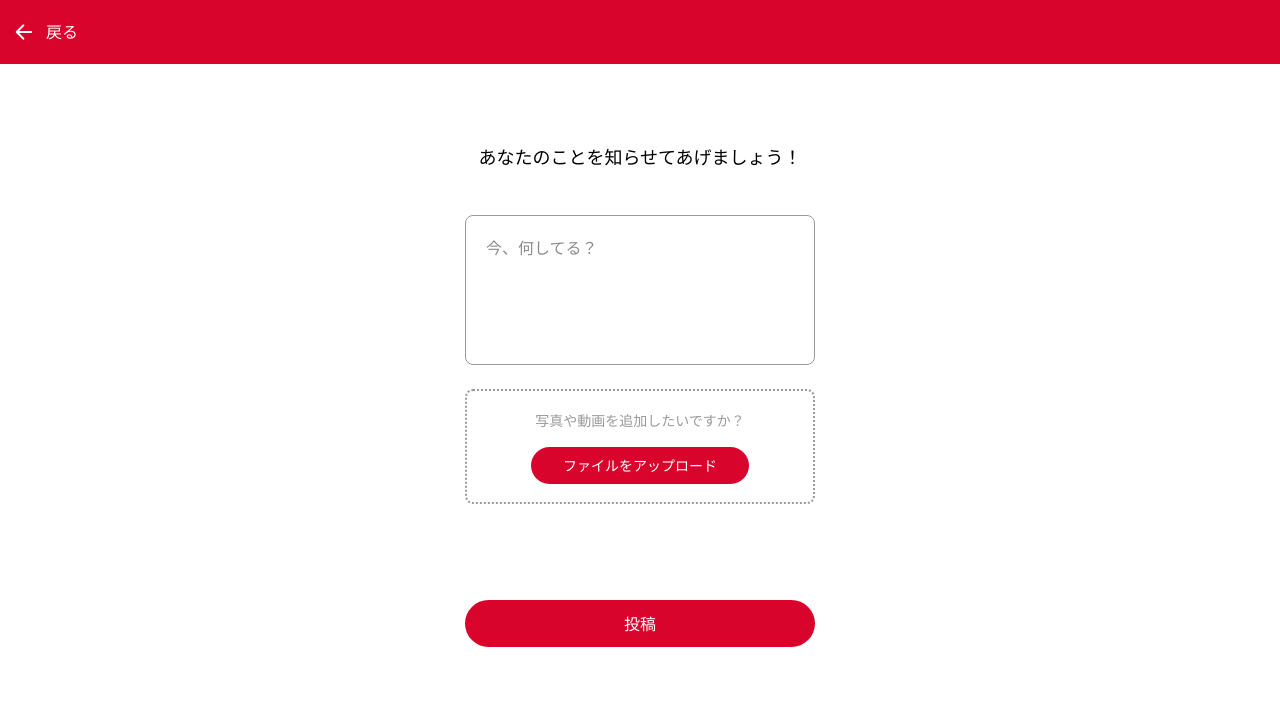
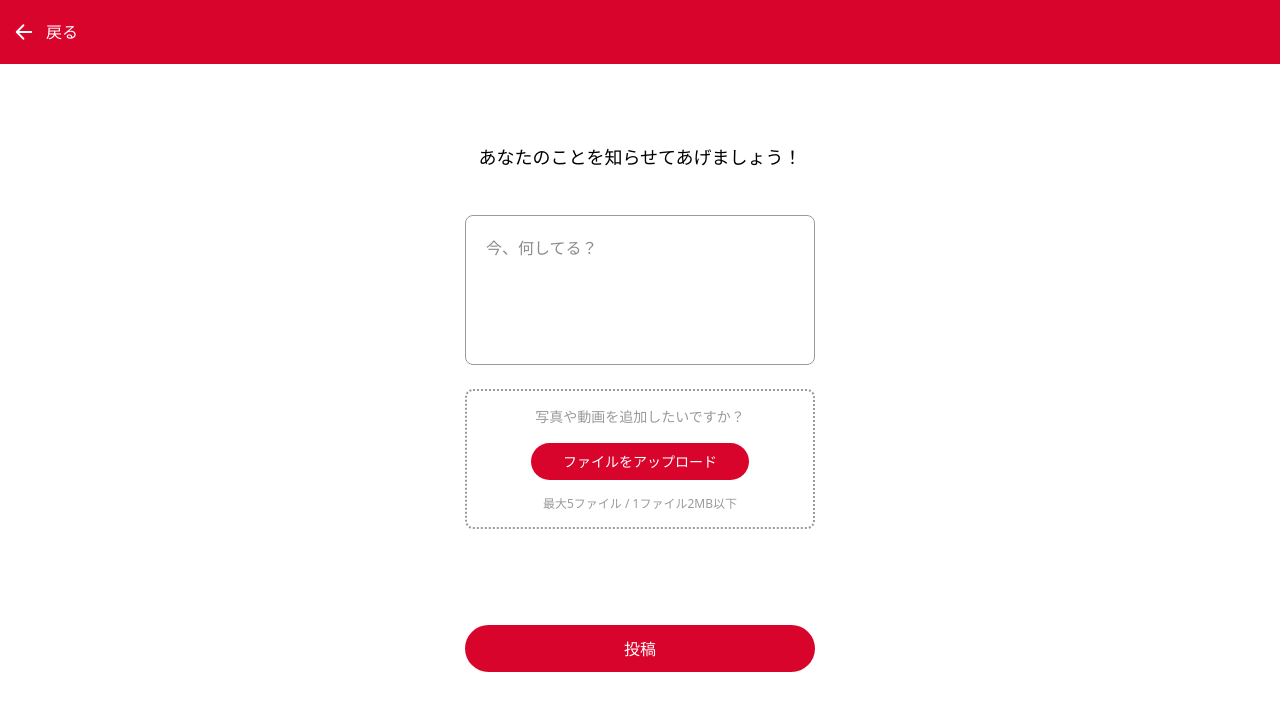
Before and after one commit to Gran-App-Vantan/vanx-frontend, a Next.js app in the folder vanx-app/: page /post in a window 1280 px wide. Shown: the top 710 px of the page. Built offline with nearby package versions, Linux system fonts and the light colour scheme.

Commit message:
change: MAX_FILE_SIZE 50MB -> 2MB

```diff
--- a/vanx-app/app/post/page.tsx
+++ b/vanx-app/app/post/page.tsx
@@ -41,6 +41,15 @@ export default function Post() {
 
     try {
       setIsSubmitting(true);
+
+      const MAX_FILE_SIZE = 2 * 1024 * 1024; // 2MB制限
+      const oversizedFiles = previewFiles.filter(file => file.file && file.file.size > MAX_FILE_SIZE);
+
+      if (oversizedFiles.length > 0) {
+        const fileNames = oversizedFiles.map(f => f.file?.name).join(', ');
+        alert(`以下のファイルがサイズ制限（2MB）を超えています: ${fileNames}`);
+        return;
+      }
 
       const formData = new FormData();
       formData.append("content", postContent);
@@ -109,11 +118,12 @@ export default function Post() {
         return;
       }
 
-      const MAX_FILE_SIZE = 50 * 1024 * 1024;
+      const MAX_FILE_SIZE = 2 * 1024 * 1024; // 2MB制限
       const validFiles = Array.from(files).filter((file) => {
         if (file.size > MAX_FILE_SIZE) {
+          const fileSizeMB = (file.size / (1024 * 1024)).toFixed(2);
           alert(
-            `"${file.name}" のサイズが大きすぎます。50MB以下のファイルを選択してください。`
+            `"${file.name}" のサイズが大きすぎます。\nファイルサイズ: ${fileSizeMB}MB\n制限: 2MB以下のファイルを選択してください。`
           );
           return false;
         }
@@ -305,7 +315,8 @@ export default function Post() {
               </div>
 
               {previewFiles.length < 5 && (
-                <label className="flex justify-center items-center mx-auto mt-4 w-full gap-2 py-2 rounded-full bg-accent cursor-pointer text-center text-label text-white">
+                <div className="flex flex-col items-center gap-2 mt-4">
+                  <label className="flex justify-center items-center mx-auto w-full gap-2 py-2 rounded-full bg-accent cursor-pointer text-center text-label text-white">
                     さらにファイルを追加
                     <Image
                       src="/icons/puls-icon.svg"
@@ -321,6 +332,10 @@ export default function Post() {
                       multiple
                     />
                   </label>
+                  <div className="text-xs text-text-gray text-center">
+                    1ファイル2MB以下
+                  </div>
+                </div>
               )}
 
               {previewFiles.length >= 5 && (
@@ -330,7 +345,7 @@ export default function Post() {
               )}
             </div>
           ) : (
-            <div className="flex flex-col items-center justify-center gap-4 w-[350px] h-[115px] mx-auto text-label border-2 border-dotted border-text-gray rounded-lg">
+            <div className="flex flex-col items-center justify-center gap-4 w-[350px] h-[140px] mx-auto text-label border-2 border-dotted border-text-gray rounded-lg">
               <label className="text-text-gray">
                 写真や動画を追加したいですか？
               </label>
@@ -345,6 +360,10 @@ export default function Post() {
                 />
                 ファイルをアップロード
               </label>
+
+              <div className="text-xs text-text-gray text-center">
+                最大5ファイル / 1ファイル2MB以下
+              </div>
             </div>
           )}
         </div>
```
Lines whose indentation alone changed are shown as unchanged.
